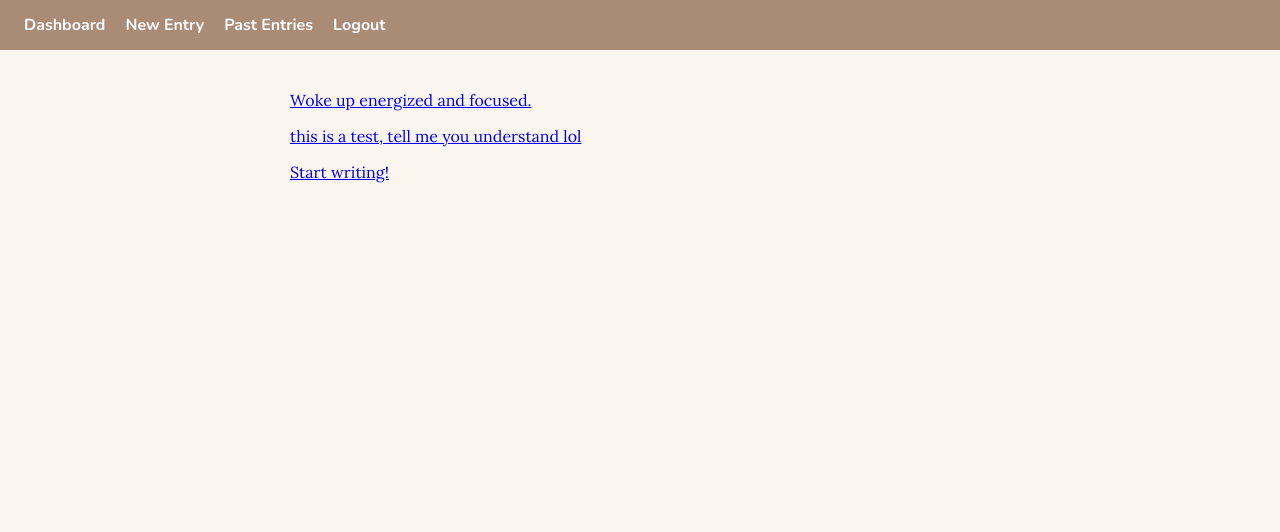
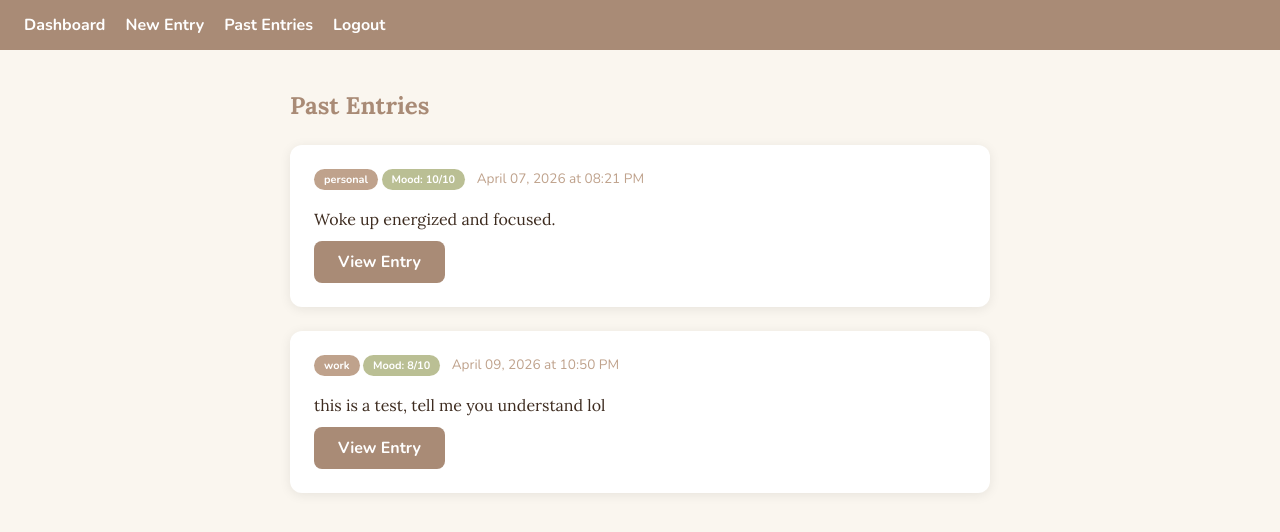
Before and after one commit to Chriswasian/clarity, a Flask app: page /entries in a window 1280 px wide. Shown: the top 532 px of the page. Run offline with Flask 3, Linux system fonts and the light colour scheme; a user stored in the database is signed in; data comes from the database, SQL or seed files in the repository.

Commit message:
Stylized entries links for the past entries section

```diff
--- a/templates/entries.html
+++ b/templates/entries.html
@@ -1,10 +1,18 @@
 {% extends 'base.html' %}
-{% block title %}Entries - Clarity - Balance your worlds{% endblock %}
+{% block title %}Past Entries - Clarity{% endblock %}
 {% block content %}
+<h2>Past Entries</h2>
 {% for entry in entries %}
-<p><a href="{{ url_for('entry', id=entry.id) }}">{{ entry.content }}</a></p>
+<div class="entry-card">
+    <div class="entry-meta">
+        <span class="mode-badge">{{ entry.mode }}</span>
+        <span class="mood-badge">Mood: {{ entry.mood }}/10</span>
+        {{ entry.created_at.strftime('%B %d, %Y at %I:%M %p') }}
+    </div>
+    <p class="entry-preview">{{ entry.content[:100] }}{% if entry.content|length > 100 %}...{% endif %}</p>
+    <a href="{{ url_for('entry', id=entry.id) }}" class="btn">View Entry</a>
+</div>
 {% else %}
-<p>No entries yet!</p>
+<p>No entries yet. <a href="{{ url_for('new_entry') }}">Start writing!</a></p>
 {% endfor %}
-<p><a href="{{ url_for('new_entry') }}">Start writing!</a> </p>
 {% endblock %}
```
